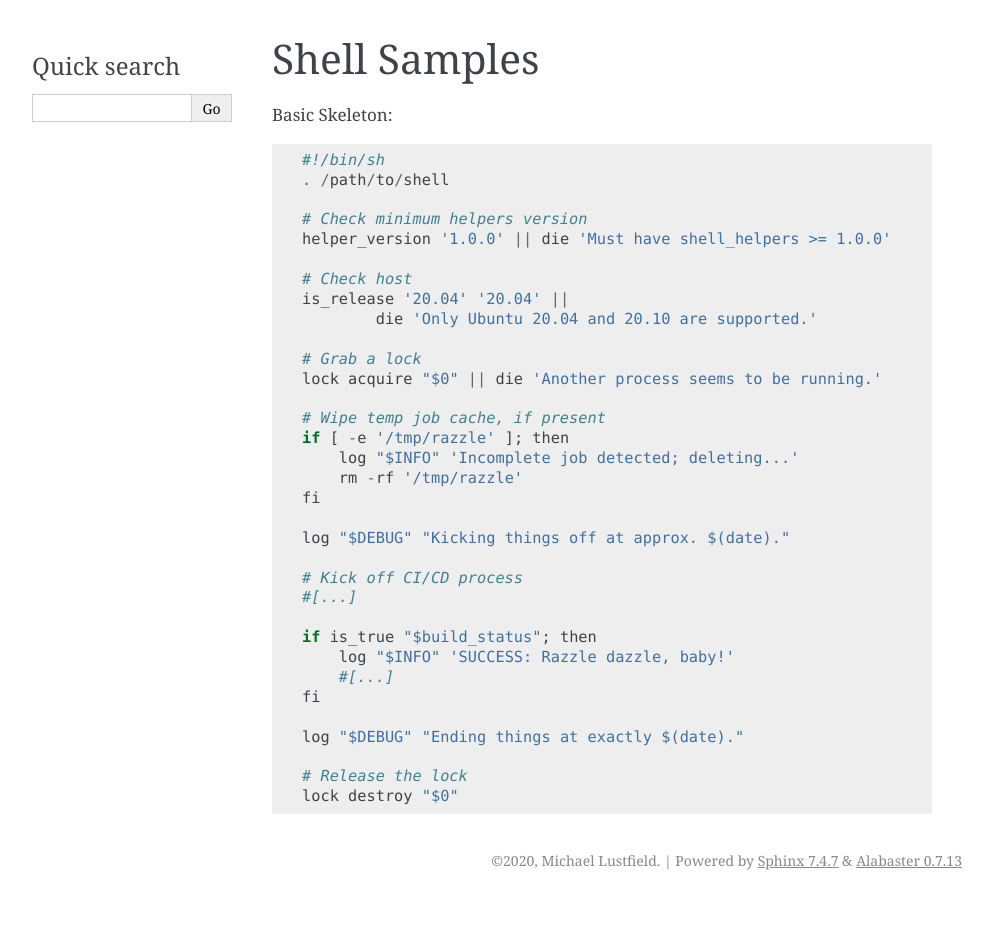
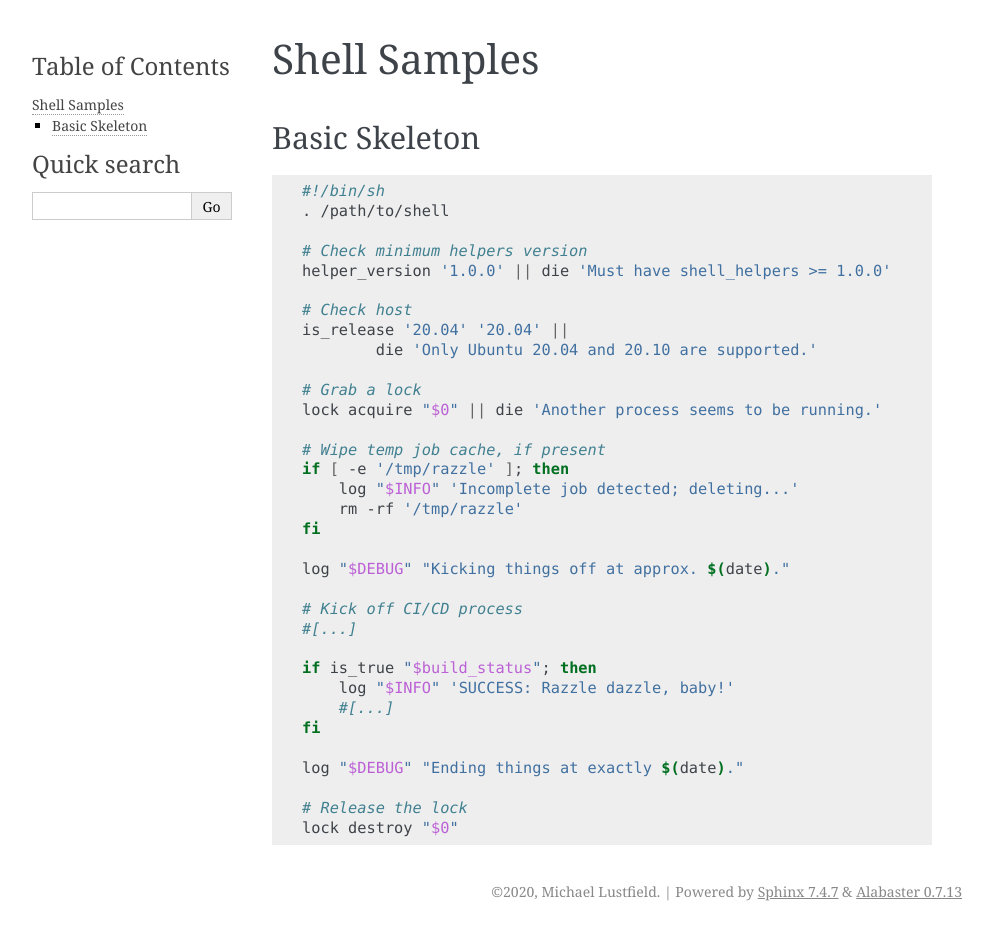
Before and after one commit to MTecknology/script-helpers, a Sphinx documentation site: the page built from docs/samples/shell.rst, in a window 1280 px wide. Shown: the whole page, without its empty margins (148-1141 px from the left). Built offline with Sphinx 7.4.7, drawn with Linux system fonts in a browser that asks for light colours; pages that are not in the unit, such as notebooks, are missing from menus; before the commit the page ends 900 px from its top, so only the background shows below that.

Commit message:
Clean up documentation.

```diff
--- a/docs/samples/shell.rst
+++ b/docs/samples/shell.rst
@@ -1,7 +1,10 @@
 Shell Samples
 =============
 
-Basic Skeleton::
+Basic Skeleton
+--------------
+
+.. code-block:: sh
 
     #!/bin/sh
     . /path/to/shell
```
Also changed, not shown: 2 other files.
